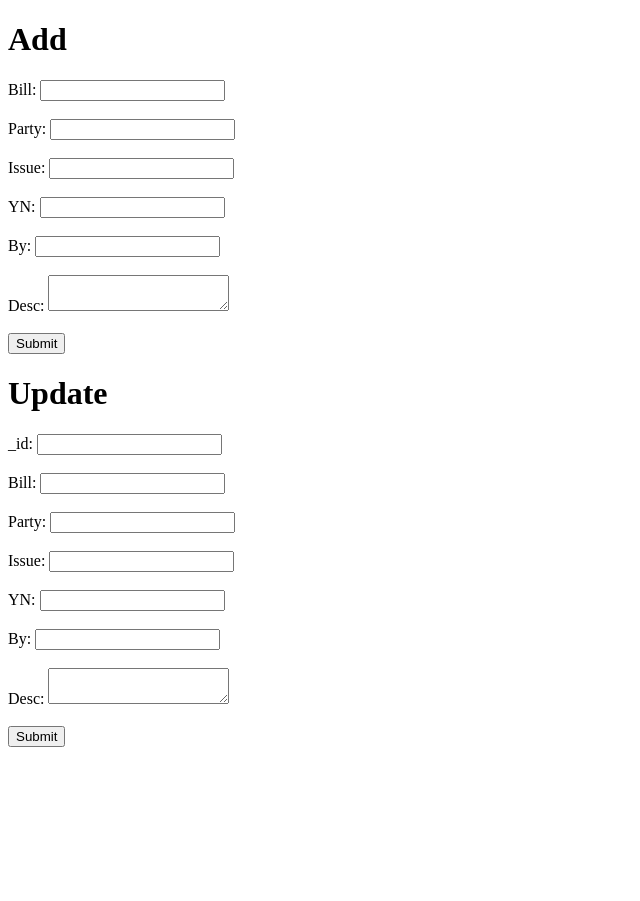
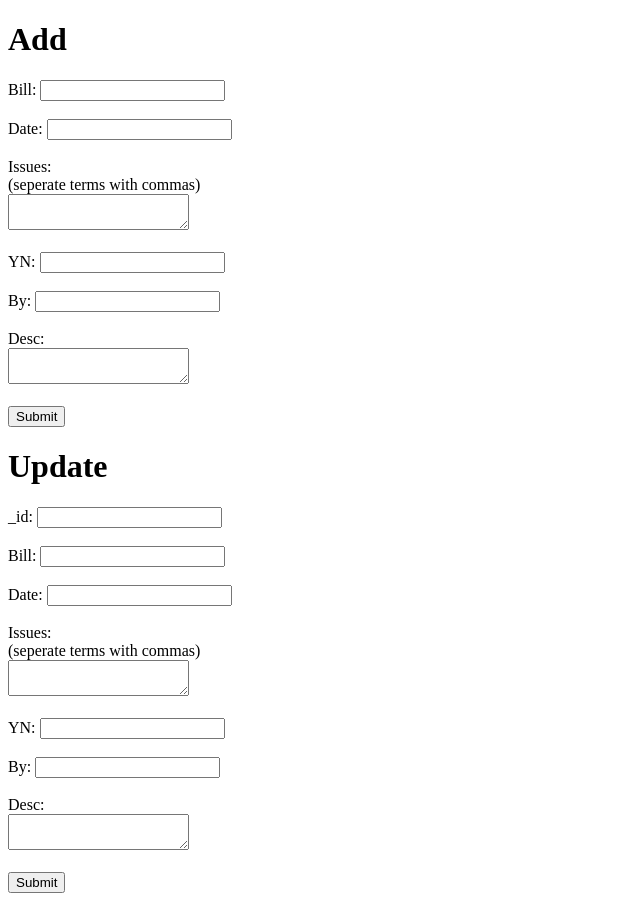
Before and after one commit to dospunk/politinfluence, a website: page add_data/html/vote.html in a window 1280 px wide. Shown: the whole page, without its empty margins (0-640 px from the left). Before the commit the page ends 800 px from the top, so only its background shows below. Drawn offline with Linux system fonts and the light colour scheme.

Commit message:
add vote page

```diff
--- a/add_data/html/vote.html
+++ b/add_data/html/vote.html
@@ -7,15 +7,15 @@
 	<form action="/add" method="get">
 		Bill: <input name="bill" />
 		<br><br>
-		Party: <input name="party" />
+		Date: <input name="date" />
 		<br><br>
-		Issue: <input name="issue" />
+		Issues:<br>(seperate terms with commas)<br><textarea name="issues"></textarea>
 		<br><br>
 		YN: <input name="yn" />
 		<br><br>
 		By: <input name="by" />
 		<br><br>
-		Desc: <textarea name="desc"></textarea>
+		Desc:<br><textarea name="desc"></textarea>
 		<br><br>
 		<input name="type" value="vote" style="display: none;" />
 		<button>Submit</button>
@@ -26,15 +26,15 @@
 		<br><br>
 		Bill: <input name="bill" />
 		<br><br>
-		Party: <input name="party" />
+		Date: <input name="date" />
 		<br><br>
-		Issue: <input name="issue" />
+		Issues:<br>(seperate terms with commas)<br><textarea name="issues"></textarea>
 		<br><br>
 		YN: <input name="yn" />
 		<br><br>
 		By: <input name="by" />
 		<br><br>
-		Desc: <textarea name="desc"></textarea>
+		Desc:<br><textarea name="desc"></textarea>
 		<br><br>
 		<input name="type" value="vote" style="display: none;" />
 		<button>Submit</button>
```
